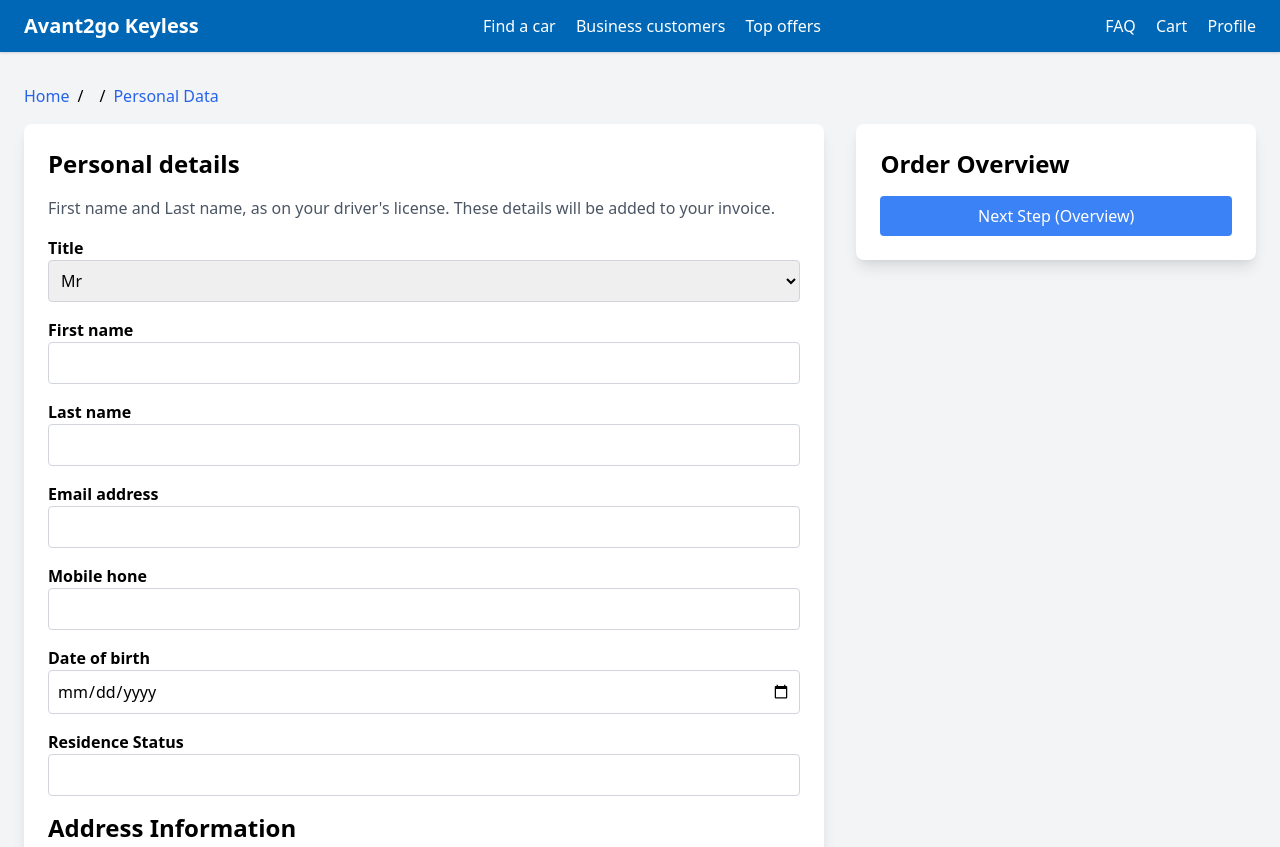
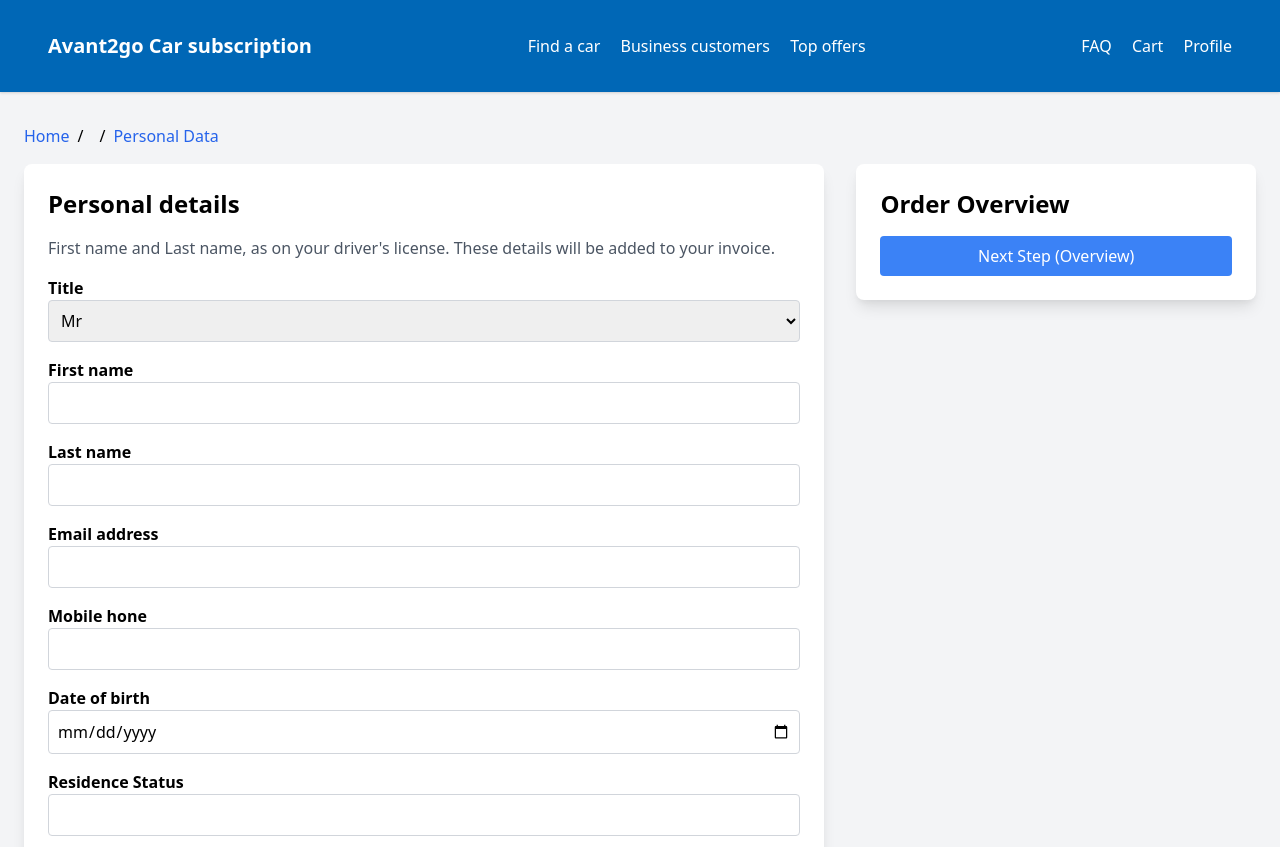
Before and after one commit to sebastjanm/keyless, a website: page public/personal_data.html in a window 1280 px wide. Shown: the top 847 px of the page. Drawn offline with nearby package versions, Linux system fonts and the light colour scheme.

Commit message:
title improvements

```diff
--- a/public/personal_data.html
+++ b/public/personal_data.html
@@ -3,15 +3,15 @@
 <head>
     <meta charset="UTF-8">
     <meta name="viewport" content="width=device-width, initial-scale=1.0">
-    <title>Car Details - Keyless Car Rental</title>
+     <title>Avant2go Car subscription - Personal data</title>
     <link href="https://cdn.jsdelivr.net/npm/tailwindcss@2.2.19/dist/tailwind.min.css" rel="stylesheet">
     <link href="styles.css" rel="stylesheet">
 </head>
 <body class="bg-gray-100">
     <header class="custom-header shadow">
-        <div class="container mx-auto px-6 py-3">
+        <div class="container mx-auto px-12 py-8">
             <div class="flex items-center justify-between">
-                <a href="index.html" class="text-xl font-bold">Avant2go Keyless</a>
+                <a href="index.html" class="text-xl font-bold">Avant2go Car subscription</a>
                 <nav class="space-x-4">
                     <a href="index.html">Find a car</a>
                     <a href="#">Business customers</a>
@@ -25,6 +25,7 @@
             </div>
         </div>
     </header>
+
 
 
     <main class="container mx-auto px-6 py-8">
```
Also changed, not shown: public/car-details.html (+2 -2 lines), public/index.html (+2 -2 lines), public/payment.html (+2 -2 lines).
